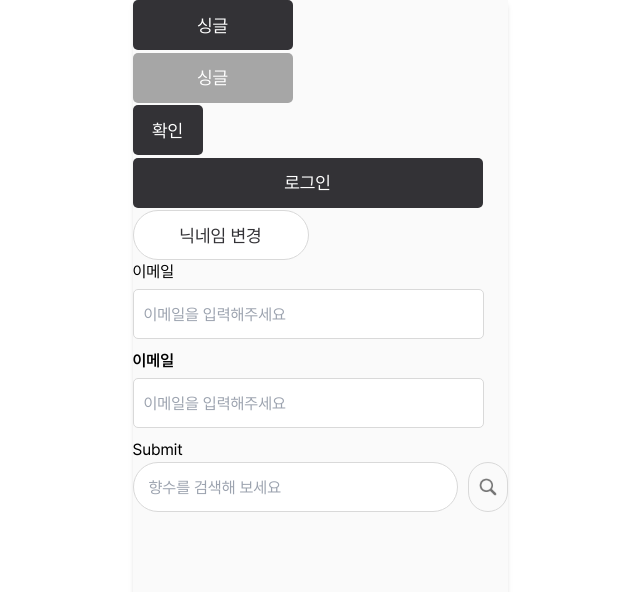
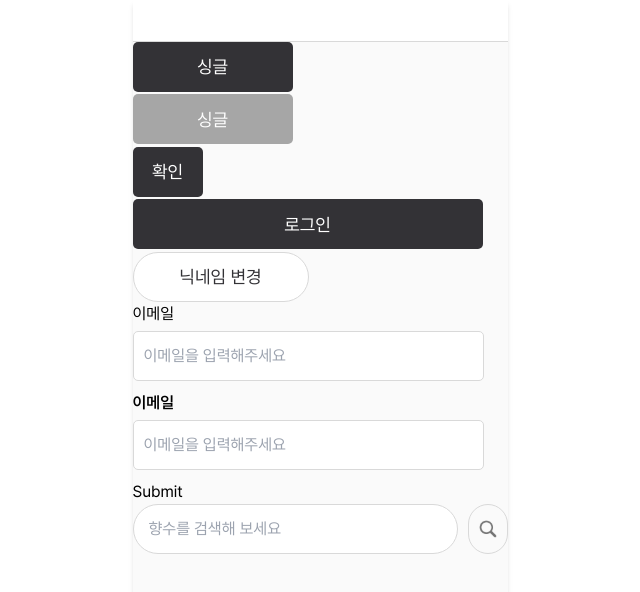
Before and after one commit to wnso-kim/perfumepedia-mobile-frontend, a React (Create React App) app: page /test in a window 1280 px wide. Shown: the top 592 px of the page, without its empty margins (320-960 px from the left). Built offline with nearby package versions, Linux system fonts and the light colour scheme.

Commit message:
✨ Feat : Header

```diff
--- a/src/components/common/Button.jsx
+++ b/src/components/common/Button.jsx
@@ -7,7 +7,8 @@ const Button = ({
   className,
   children,
   isChange,
-}) => (
+}) => {
+  return (
     <button
       id={id}
       type={type}
@@ -18,5 +19,6 @@ const Button = ({
       {children}
     </button>
   );
+};
 
 export default Button;
--- /dev/null
+++ b/src/components/common/Header.jsx
@@ -0,0 +1,4 @@
+const Header = () => {
+  return <div className="w-full h-[4.1875rem] bg-white border-b border-solid border-gray-d9" />;
+};
+export default Header;
--- a/src/page/Test.jsx
+++ b/src/page/Test.jsx
@@ -1,3 +1,4 @@
+import Header from "../components/common/Header";
 import {
   DefaultButton,
   DisabledButton,
@@ -11,6 +12,7 @@ import SearchInputTest from "../test/TestSearchInput";
 const Test = () => {
   return (
     <>
+      <Header />
       {/* button test */}
       <div className="flex flex-col gap-1">
         <DefaultButton />
```
Lines whose indentation alone changed are shown as unchanged.
